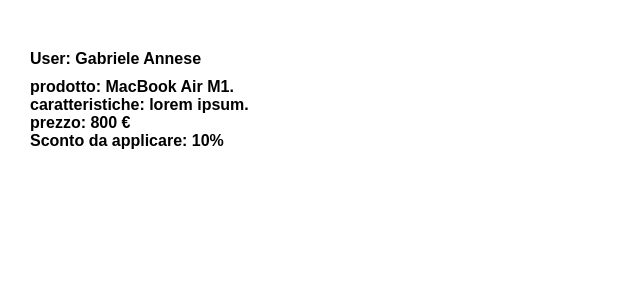
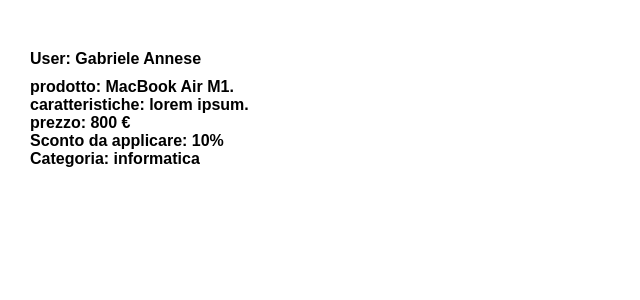
Before and after one commit to gabriele-annese/php-oop-2, a PHP site: page / in a window 1280 px wide. Shown: the top 300 px of the page, without its empty margins (0-640 px from the left). Run offline with PHP 8.4, Linux system fonts and the light colour scheme.

Commit message:
funzione ereditata

```diff
--- a/index.php
+++ b/index.php
@@ -1,6 +1,7 @@
 <?php
     require_once __DIR__ . '/oop/prodotto.php';
     require_once __DIR__ . '/oop/user.php';
+    require_once __DIR__ . '/oop/categoria.php';
 ?>
 
 <!DOCTYPE html>
@@ -15,12 +16,13 @@
 <body>
     <section class="container">
         <?php $user1 = new User('Gabriele', 'Annese' , 19 );
-              $Prodotto1 = new Prodotto('MacBook Air M1', 800, 'lorem ipsum')
+              $Prodotto1 = new Prodotto('MacBook Air M1', 800, 'lorem ipsum');
+              $Categoria1 = new Categoria('informatica');
          ?>
         <ul>
             <li>
                 <strong>
-                    <?php echo $user1-> getUser() . $Prodotto1->getProdotto() . '<br>'. $user1->getSconto()?>
+                    <?php echo $user1-> getUser() . $Prodotto1->getProdotto() . '<br>'. $user1->getSconto() . '<br>' .$Categoria1->getCategoria()?>
                 </strong>
             </li>
         </ul>
--- /dev/null
+++ b/oop/categoria.php
@@ -0,0 +1,14 @@
+<?php
+
+class Categoria extends Prodotto{
+    public function __construct($categoria)
+    {
+        $this->categoria = $categoria;
+    }
+    public function get_product_name(){
+        return parent::getProdotto();
+    }
+    public function getCategoria(){
+        return "Categoria: {$this->categoria}";
+    }
+}
```
